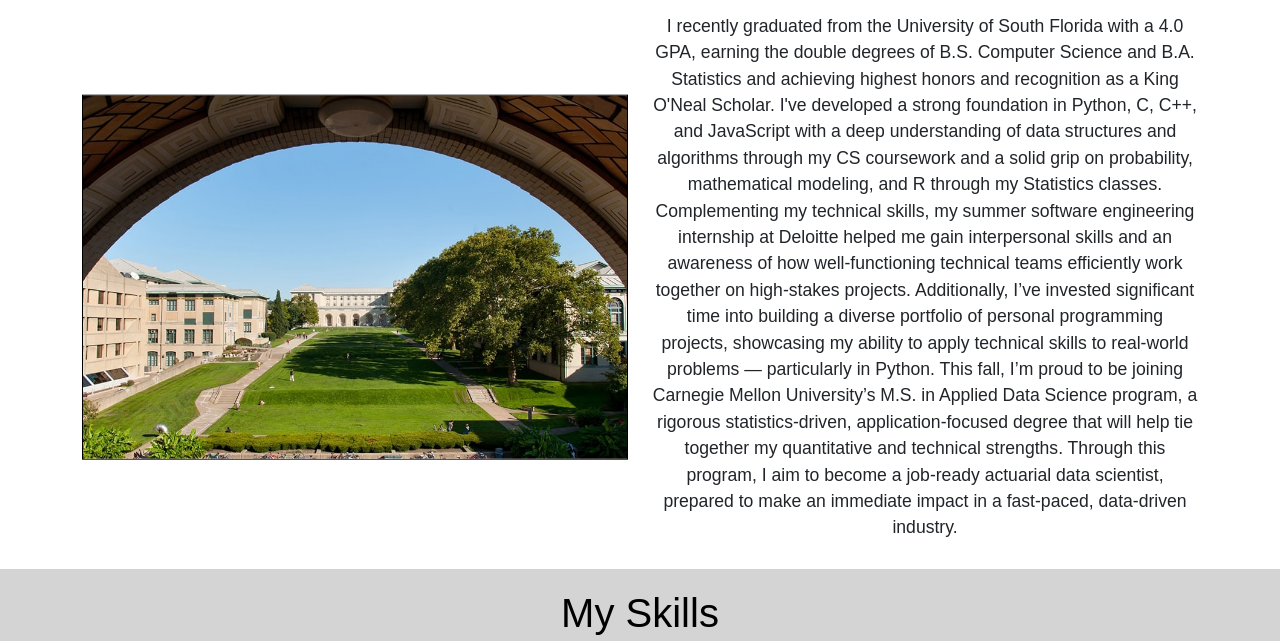
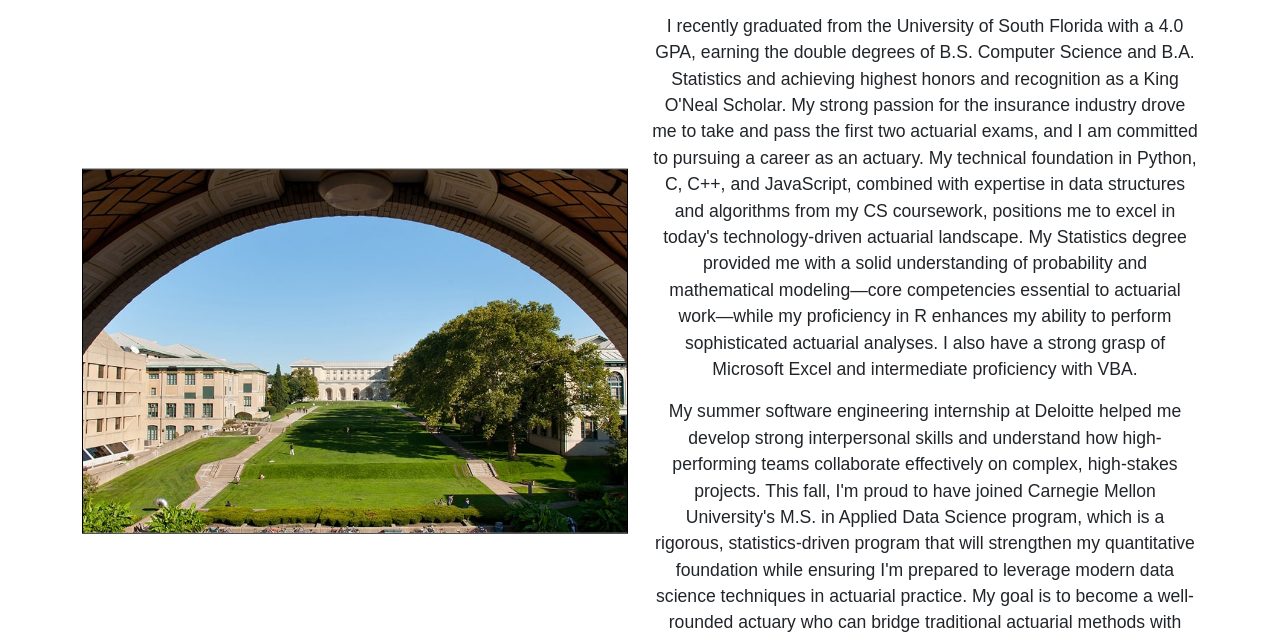
Before and after one commit to Vrajmp1/vrajmp1.github.io, a plain HTML site: page index.html in a window 1280 px wide. Shown: the part 621-1262 px from the top of the page. Drawn offline with nearby package versions, Linux system fonts and the light colour scheme; a web font is replaced by a local one.

Commit message:
Revise personal statement for actuarial career focus
Updated personal statement to reflect a focus on actuarial science and skills relevant to the insurance industry.

```diff
--- a/index.html
+++ b/index.html
@@ -83,7 +83,8 @@
         </div>
         <div class="col-md-6">
           <div id="to_center_p" class="text-center">
-            <p>I recently graduated from the University of South Florida with a 4.0 GPA, earning the double degrees of B.S. Computer Science and B.A. Statistics and achieving highest honors and recognition as a King O'Neal Scholar. I've developed a strong foundation in Python, C, C++, and JavaScript with a deep understanding of data structures and algorithms through my CS coursework and a solid grip on probability, mathematical modeling, and R through my Statistics classes. Complementing my technical skills, my summer software engineering internship at Deloitte helped me gain interpersonal skills and an awareness of how well-functioning technical teams efficiently work together on high-stakes projects. Additionally, I’ve invested significant time into building a diverse portfolio of personal programming projects, showcasing my ability to apply technical skills to real-world problems — particularly in Python. This fall, I’m proud to be joining Carnegie Mellon University’s M.S. in Applied Data Science program, a rigorous statistics-driven, application-focused degree that will help tie together my quantitative and technical strengths. Through this program, I aim to become a job-ready actuarial data scientist, prepared to make an immediate impact in a fast-paced, data-driven industry.</p>
+            <p>I recently graduated from the University of South Florida with a 4.0 GPA, earning the double degrees of B.S. Computer Science and B.A. Statistics and achieving highest honors and recognition as a King O'Neal Scholar. My strong passion for the insurance industry drove me to take and pass the first two actuarial exams, and I am committed to pursuing a career as an actuary. My technical foundation in Python, C, C++, and JavaScript, combined with expertise in data structures and algorithms from my CS coursework, positions me to excel in today's technology-driven actuarial landscape. My Statistics degree provided me with a solid understanding of probability and mathematical modeling—core competencies essential to actuarial work—while my proficiency in R enhances my ability to perform sophisticated actuarial analyses. I also have a strong grasp of Microsoft Excel and intermediate proficiency with VBA.</p>
+			<p>My summer software engineering internship at Deloitte helped me develop strong interpersonal skills and understand how high-performing teams collaborate effectively on complex, high-stakes projects. This fall, I'm proud to have joined Carnegie Mellon University's M.S. in Applied Data Science program, which is a rigorous, statistics-driven program that will strengthen my quantitative foundation while ensuring I'm prepared to leverage modern data science techniques in actuarial practice. My goal is to become a well-rounded actuary who can bridge traditional actuarial methods with cutting-edge analytical approaches, ready to make an immediate impact in the evolving insurance industry.</p>
           </div>
         </div>
       </div>
```
